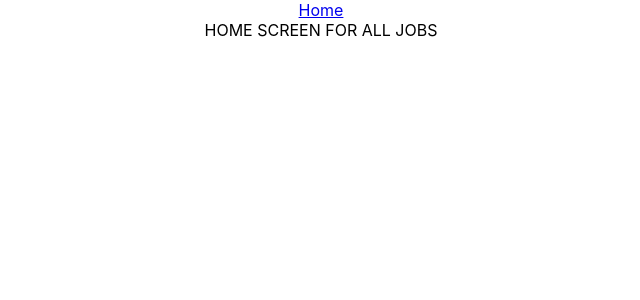
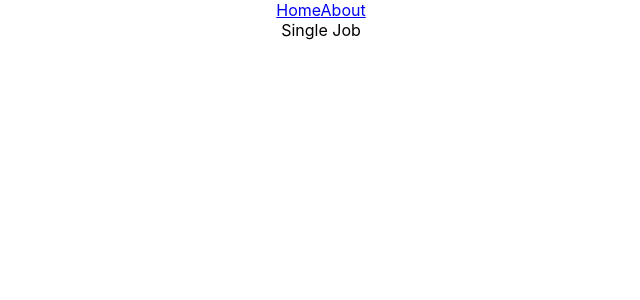
Before and after one commit to aogrady3/job-search, a React (Create React App) app: page / in a window 1280 px wide. Shown: the top 300 px of the page, without its empty margins (319-959 px from the left). Built offline with nearby package versions, Linux system fonts and the light colour scheme.

Commit message:
added redux

```diff
--- a/package.json
+++ b/package.json
@@ -6,7 +6,11 @@
     "react": "^16.12.0",
     "react-dom": "^16.12.0",
     "react-router-dom": "^5.1.2",
-    "react-scripts": "3.2.0"
+    "react-scripts": "3.2.0",
+    "redux": "^4.0.4",
+    "redux-devtools-extension": "^2.13.8",
+    "redux-logger": "^3.0.6",
+    "redux-thunk": "^2.3.0"
   },
   "scripts": {
     "start": "react-scripts start",
--- a/src/components/About.js
+++ b/src/components/About.js
@@ -1,5 +1,11 @@
 import React from 'react'
 
 const About = () => {
+    return (
+        <div>
+            The about for this page.
+        </div>
+    )
+}
 
-}
+export default About
--- /dev/null
+++ b/src/components/AllJobs.js
@@ -0,0 +1,13 @@
+import React from 'react'
+
+import Job from './Job'
+
+class AllJobs extends React.Component {
+    render() {
+        return (
+            <Job />
+        )
+    }
+}
+
+export default AllJobs
--- a/src/components/Home.js
+++ b/src/components/Home.js
@@ -1,9 +1,14 @@
 import React from 'react'
+
+//Components
+import AllJobs from './AllJobs'
 
 class Home extends React.Component {
     render() {
         return (
-            <div>HOME SCREEN FOR ALL JOBS</div>
+            <div>
+                <AllJobs />
+            </div>
         )
     }
 }
--- /dev/null
+++ b/src/components/Job.js
@@ -0,0 +1,11 @@
+import React from 'react'
+
+const Job = () => {
+    return (
+        <div>
+            Single Job
+        </div>
+    )
+}
+
+export default Job
--- a/src/components/Navbar.js
+++ b/src/components/Navbar.js
@@ -5,6 +5,7 @@ const Navbar = () => {
     return (
     <div>
         <Link to='/'>Home</Link>
+        <Link to='/about'>About</Link>
     </div>
     )
 }
--- a/src/routes.js
+++ b/src/routes.js
@@ -1,13 +1,17 @@
 import React from 'react'
 import {withRouter, Route, Switch} from 'react-router-dom'
+
+//Components
 import Home from './components/Home'
+import About from './components/About'
 
 
 class Routes extends React.Component {
     render() {
         return (
             <Switch>
-                <Route path="/" component={Home} />
+                <Route exact path="/" component={Home} />
+                <Route path ='/about' component={About} />
             </Switch>
         )
     }
```
Also changed, not shown: src/store/index.js (added, +15 -0 lines), src/store/jobs.js (added, +45 -0 lines), 1 other file (tests, documents, lock files or other folders).
